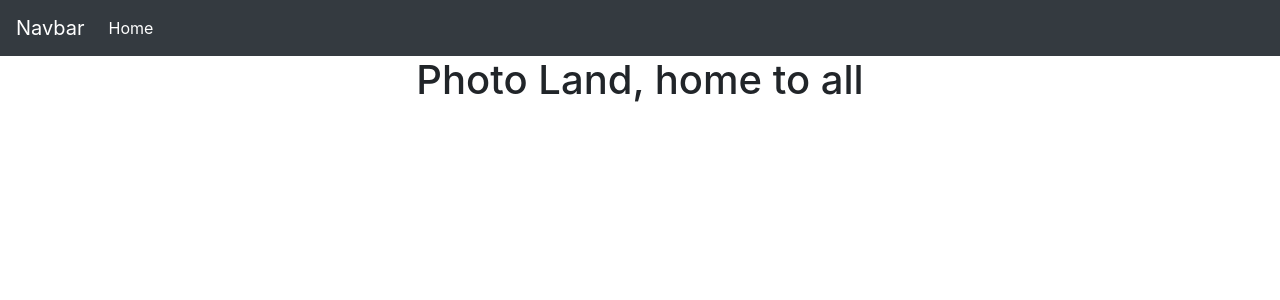
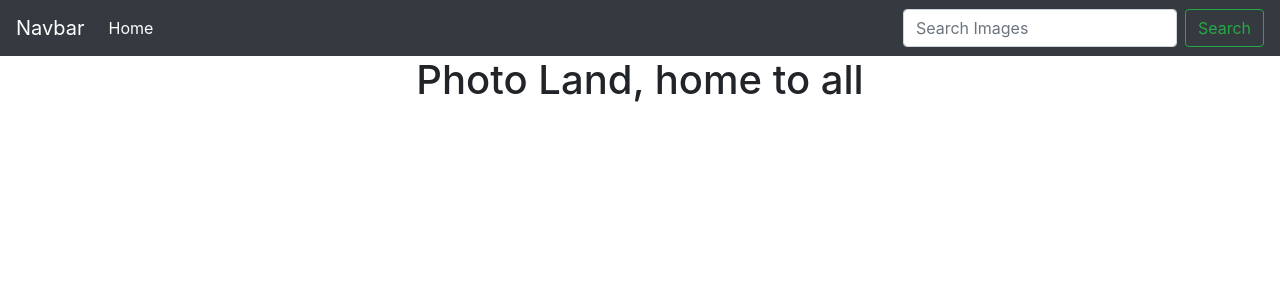
Before and after one commit to FrancisFlow/Django_photo_Gallery, a Django app: template gallery/templates/home.html in a window 1280 px wide. Shown: the top 300 px of the page. Run offline with Django 3.2, Linux system fonts and the light colour scheme; the template is opened without the code that fills it, so the values that code supplies are empty; some libraries are stand-ins or nearby versions.

Commit message:
Created the search form and search template

```diff
--- a/gallery/templates/navbar.html
+++ b/gallery/templates/navbar.html
@@ -7,7 +7,7 @@
     <div class="collapse navbar-collapse" id="navbarTogglerDemo02">
       <ul class="navbar-nav mr-auto mt-2 mt-lg-0">
         <li class="nav-item active">
-          <a class="nav-link" href="#">Home <span class="sr-only">(current)</span></a>
+          <a class="nav-link" href="/">Home <span class="sr-only">(current)</span></a>
         </li>
         <li class="nav-item">
           <a class="nav-link" href="#"></a>
@@ -16,9 +16,9 @@
           <a class="nav-link disabled" href="#" tabindex="-1" aria-disabled="true">Disabled</a>
         </li> -->
       </ul>
-      <!-- <form class="form-inline my-2 my-lg-0">
-        <input class="form-control mr-sm-2" type="search" placeholder="Search">
+      <form class="navbar-form form-inline my-2 my-lg-0" role="search" action="{% url 'search_by_category'%}">
+        <input type="text" class="form-control mr-sm-2" placeholder="Search Images" name="image_category">
         <button class="btn btn-outline-success my-2 my-sm-0" type="submit">Search</button>
-      </form> -->
+      </form>
     </div>
   </nav>
```
